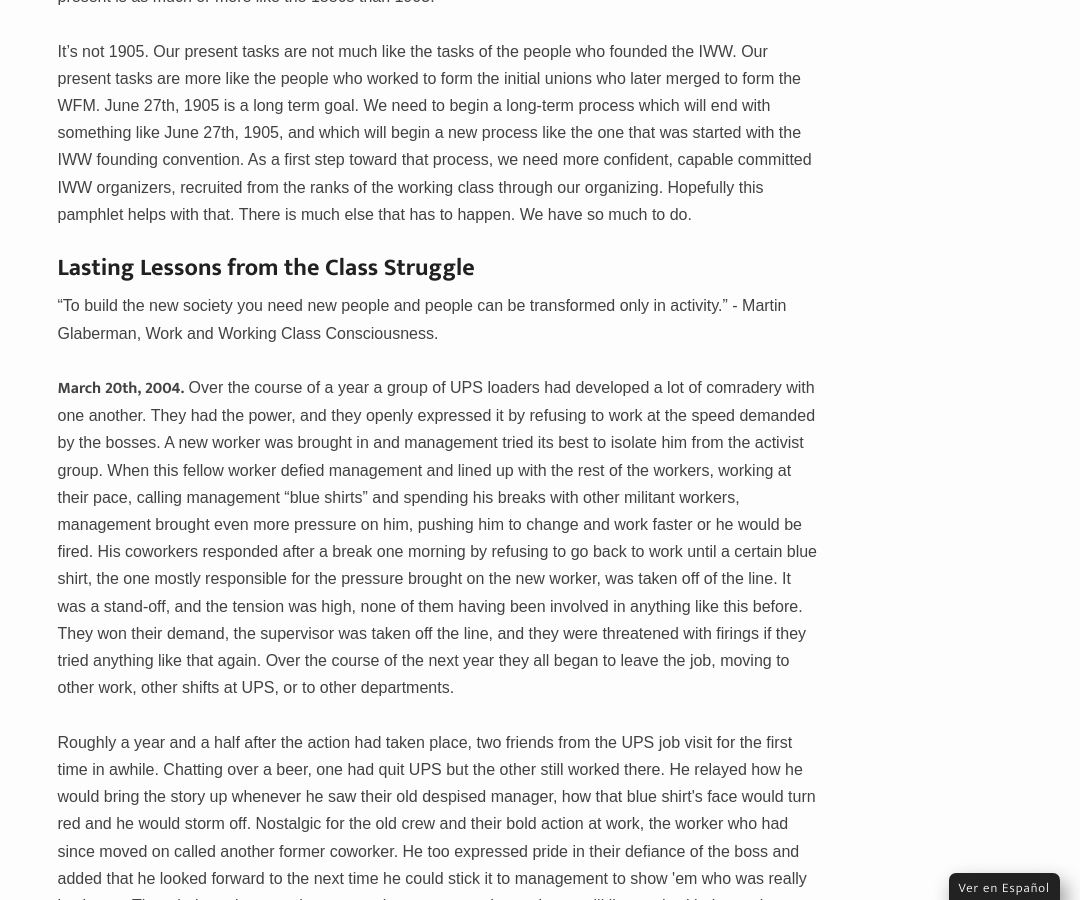
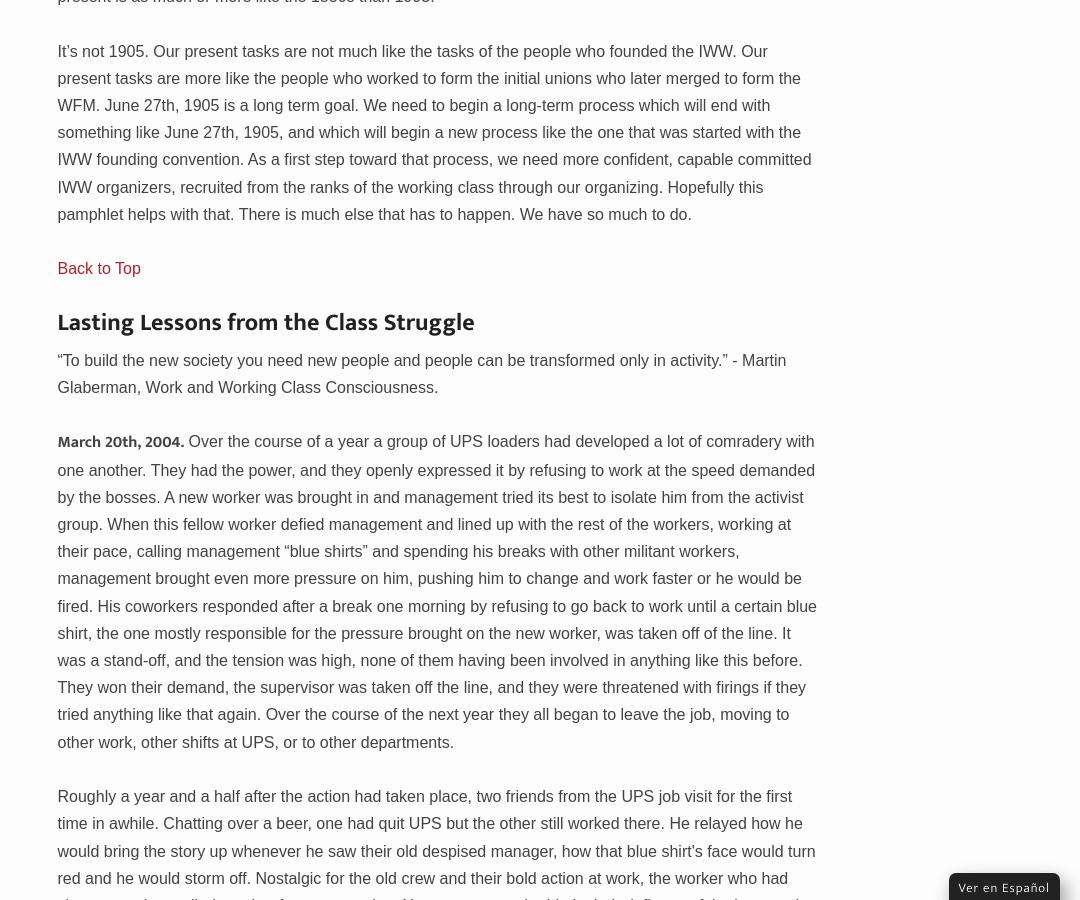
Before and after one commit to IWW-NYC-GMB/iww.nyc, a Jekyll site: the page built from weakening-the-dam.html, in a window 1280 px wide and 900 px high, scrolled down 1998 px. Shown: the whole window, without its empty margins (200-1280 px from the left). Built offline with Jekyll 4.4.1, drawn with Linux system fonts in a browser that asks for light colours; some web fonts are replaced.

Commit message:
Update weakening-the-dam.html

```diff
--- a/weakening-the-dam.html
+++ b/weakening-the-dam.html
@@ -29,8 +29,10 @@ There’s a point to all this history. Today is not June 27th, 1905. The world h
 
 It’s not 1905. Our present tasks are not much like the tasks of the people who founded the IWW. Our present tasks are more like the people who worked to form the initial unions who later merged to form the WFM. June 27th, 1905 is a long term goal. We need to begin a long-term process which will end with something like June 27th, 1905, and which will begin a new process like the one that was started with the IWW founding convention. As a first step toward that process, we need more confident, capable committed IWW organizers, recruited from the ranks of the working class through our organizing. Hopefully this pamphlet helps with that. There is much else that has to happen. We have so much to do.<br><br>
 
+<a href="#top">Back to Top</a><br><br>
+</p>
 <h2 id="lasting-lessons-from-the-class-struggle">Lasting Lessons from the Class Struggle</h2>
-
+<p>
 <blockquote>“To build the new society you need new people and people can be transformed only in activity.” - Martin Glaberman, Work and Working Class Consciousness.</blockquote><br>
 
 <strong>March 20th, 2004.</strong> Over the course of a year a group of UPS loaders had developed a lot of comradery with one another. They had the power, and they openly expressed it by refusing to work at the speed demanded by the bosses. A new worker was brought in and management tried its best to isolate him from the activist group. When this fellow worker defied management and lined up with the rest of the workers, working at their pace, calling management “blue shirts” and spending his breaks with other militant workers, management brought even more pressure on him, pushing him to change and work faster or he would be fired. His coworkers responded after a break one morning by refusing to go back to work until a certain blue shirt, the one mostly responsible for the pressure brought on the new worker, was taken off of the line. It was a stand-off, and the tension was high, none of them having been involved in anything like this before. They won their demand, the supervisor was taken off the line, and they were threatened with firings if they tried anything like that again. Over the course of the next year they all began to leave the job, moving to other work, other shifts at UPS, or to other departments.<br><br>
```
